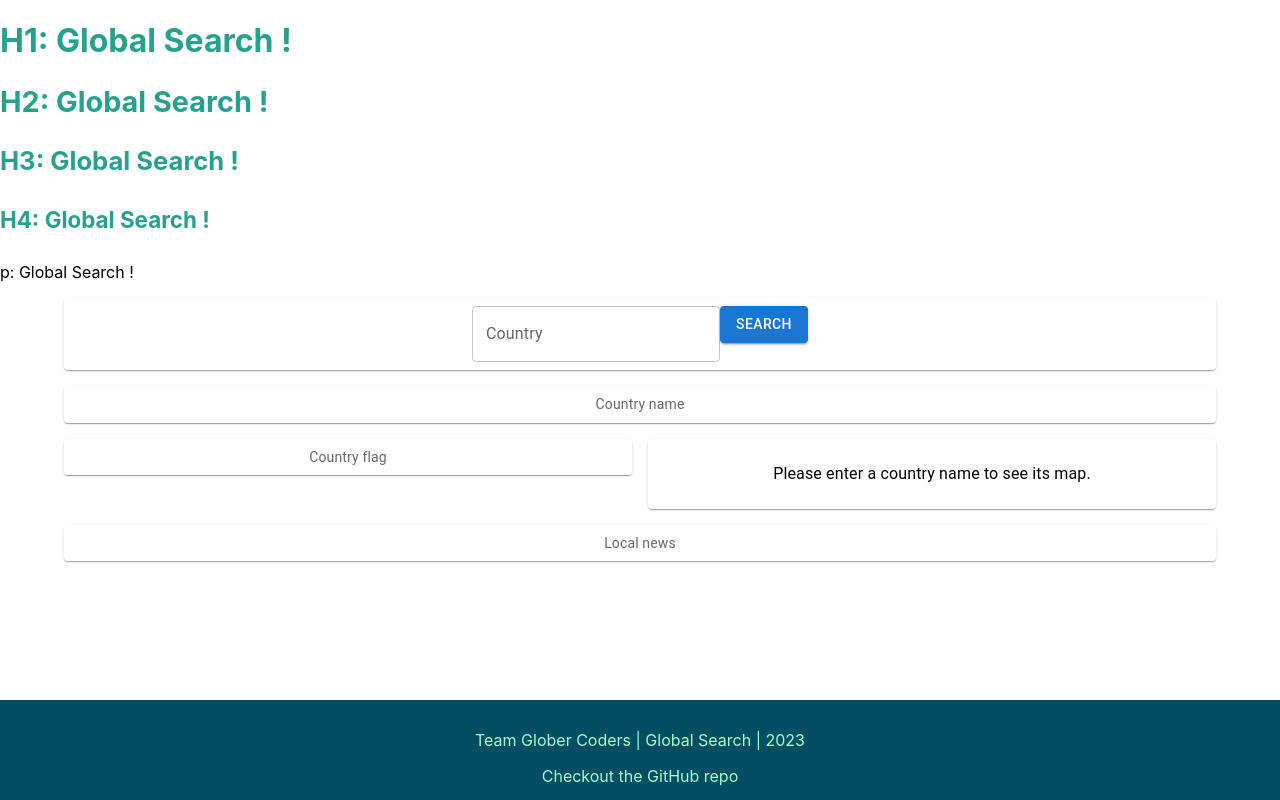
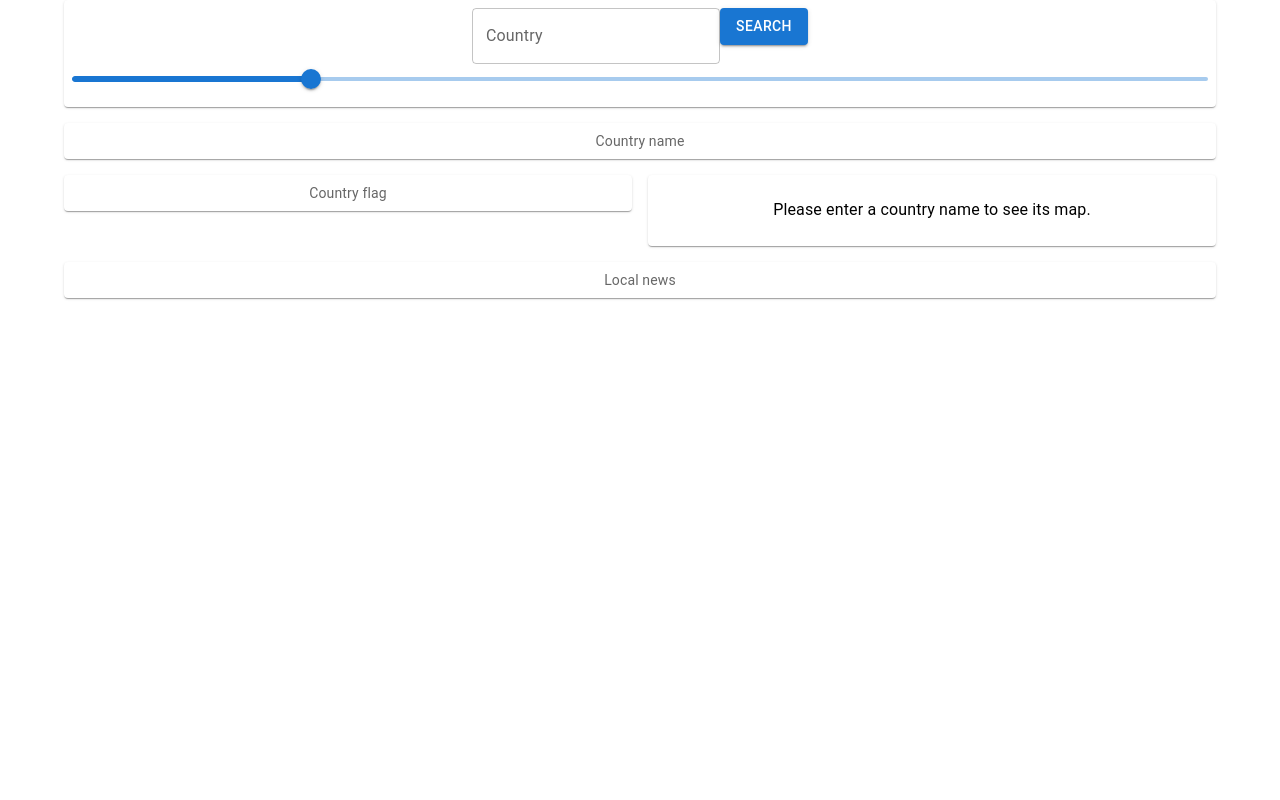
Before and after one commit to lewis-ingleton/global-search--react-app, a React (Create React App) app: page / in a window 1280 px wide. Built offline with nearby package versions, Linux system fonts and the light colour scheme.

Commit message:
Added slider that changes map's zoom level

```diff
--- a/src/App.js
+++ b/src/App.js
@@ -1,34 +1,27 @@
-// CSS
-import "./index.css";
-
-// COMPONENTS
-import Footer from "./components/footer/Footer";
-
+import React, { useState } from "react";
 import ResponsiveLayout from "./components/responsive-layout/Responsive";
-
-import React, { useState } from "react";
-
 
 function App() {
   const [searchedCountry, setSearchedCountry] = useState("");
+  const [zoomLevel, setZoomLevel] = useState(5);
 
   const handleSearch = (country) => {
     setSearchedCountry(country);
   };
 
+  const handleZoomChange = (newZoomLevel) => {
+    setZoomLevel(newZoomLevel);
+  };
+
   return (
-    <>
-      <h1>H1: Global Search !</h1>
-      <h2>H2: Global Search !</h2>
-      <h3>H3: Global Search !</h3>
-      <h4>H4: Global Search !</h4>
-      <p>p: Global Search !</p>
+    <div className="App">
       <ResponsiveLayout
         onSearch={handleSearch}
         searchedCountry={searchedCountry}
+        onZoomChange={handleZoomChange}
+        zoomLevel={zoomLevel}
       />
-      <Footer />
-    </>
+    </div>
   );
 }
 
--- a/src/components/responsive-layout/Responsive.js
+++ b/src/components/responsive-layout/Responsive.js
@@ -19,11 +19,14 @@ const Item = styled(Paper)(({ theme }) => ({
   color: theme.palette.text.secondary,
 }));
 
-
-export default function ResponsiveLayout({ onSearch, searchedCountry }) {
+export default function ResponsiveLayout({
+  onSearch,
+  searchedCountry,
+  onZoomChange,
+  zoomLevel,
+}) {
   const theme = useTheme();
   const mediaSM = useMediaQuery(theme.breakpoints.down("sm"));
-
 
   return (
     <>
@@ -32,7 +35,11 @@ export default function ResponsiveLayout({ onSearch, searchedCountry }) {
           <Box display="grid" gridTemplateColumns="repeat(12, 1fr)" gap={2}>
             <Box gridColumn="span 12">
               <Item>
-                <SearchBar onSearch={onSearch} />
+                <SearchBar
+                  onSearch={onSearch}
+                  onZoomChange={onZoomChange}
+                  zoomLevel={zoomLevel}
+                />
               </Item>
             </Box>
             <Box gridColumn="span 12">
@@ -43,7 +50,7 @@ export default function ResponsiveLayout({ onSearch, searchedCountry }) {
             </Box>
             <Box gridColumn="span 12">
               <Item>
-                <Map country={searchedCountry} />
+                <Map country={searchedCountry} zoomLevel={zoomLevel} />
               </Item>
             </Box>
             <Box gridColumn="span 12">
@@ -56,7 +63,11 @@ export default function ResponsiveLayout({ onSearch, searchedCountry }) {
           <Box display="grid" gridTemplateColumns="repeat(12, 1fr)" gap={2}>
             <Box gridColumn="span 12">
               <Item>
-                <SearchBar onSearch={onSearch} />
+                <SearchBar
+                  onSearch={onSearch}
+                  onZoomChange={onZoomChange}
+                  zoomLevel={zoomLevel}
+                />
               </Item>
             </Box>
             <Box gridColumn="span 12">
@@ -67,7 +78,7 @@ export default function ResponsiveLayout({ onSearch, searchedCountry }) {
             </Box>
             <Box gridColumn="span 6">
               <Item>
-                <Map country={searchedCountry} />
+                <Map country={searchedCountry} zoomLevel={zoomLevel} />
               </Item>
             </Box>
             <Box gridColumn="span 12">
--- a/src/components/searchbar/SearchBar.js
+++ b/src/components/searchbar/SearchBar.js
@@ -1,33 +1,40 @@
 import React, { useState } from "react";
-import { Box, TextField, Button } from "@mui/material";
-import styles from "./SearchBar.css";
+import Slider from "@mui/material/Slider";
+import TextField from "@mui/material/TextField";
+import Button from "@mui/material/Button";
 
-const SearchBar = ({ onSearch }) => {
-  const [searchValue, setSearchValue] = useState("");
+const SearchBar = ({ onSearch, onZoomChange, zoomLevel }) => {
+  const [searchInput, setSearchInput] = useState("");
 
-  const handleSearch = () => {
-    onSearch(searchValue);
+  const handleSearchInput = (event) => {
+    setSearchInput(event.target.value);
+  };
+
+  const handleSearchButtonClick = () => {
+    onSearch(searchInput);
+  };
+
+  const handleSliderChange = (event, newValue) => {
+    onZoomChange(newValue);
   };
 
   return (
-    <Box
-      component="form"
-      className={styles.searchBarForm}
-      onSubmit={(e) => {
-        e.preventDefault();
-        handleSearch();
-      }}
-    >
+    <div>
       <TextField
         label="Country"
-        variant="outlined"
-        value={searchValue}
-        onChange={(e) => setSearchValue(e.target.value)}
+        value={searchInput}
+        onChange={handleSearchInput}
       />
-      <Button variant="contained" color="primary" type="submit">
+      <Button variant="contained" onClick={handleSearchButtonClick}>
         Search
       </Button>
-    </Box>
+      <Slider
+        value={zoomLevel}
+        min={1}
+        max={20}
+        onChange={handleSliderChange}
+      />
+    </div>
   );
 };
 
```
Also changed, not shown: src/components/zoom-slider/ZoomSlider.js (added, +23 -0 lines).
